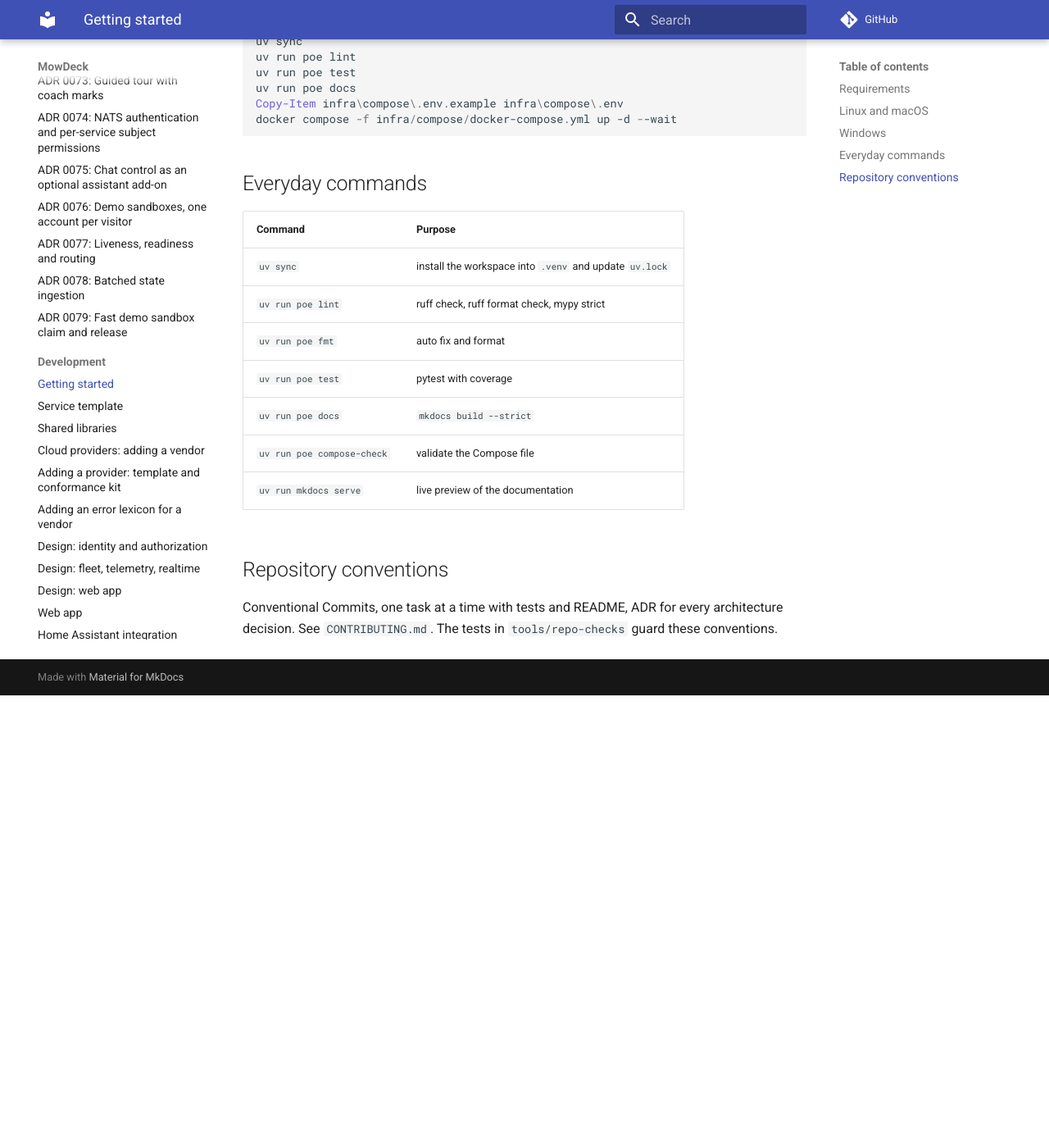
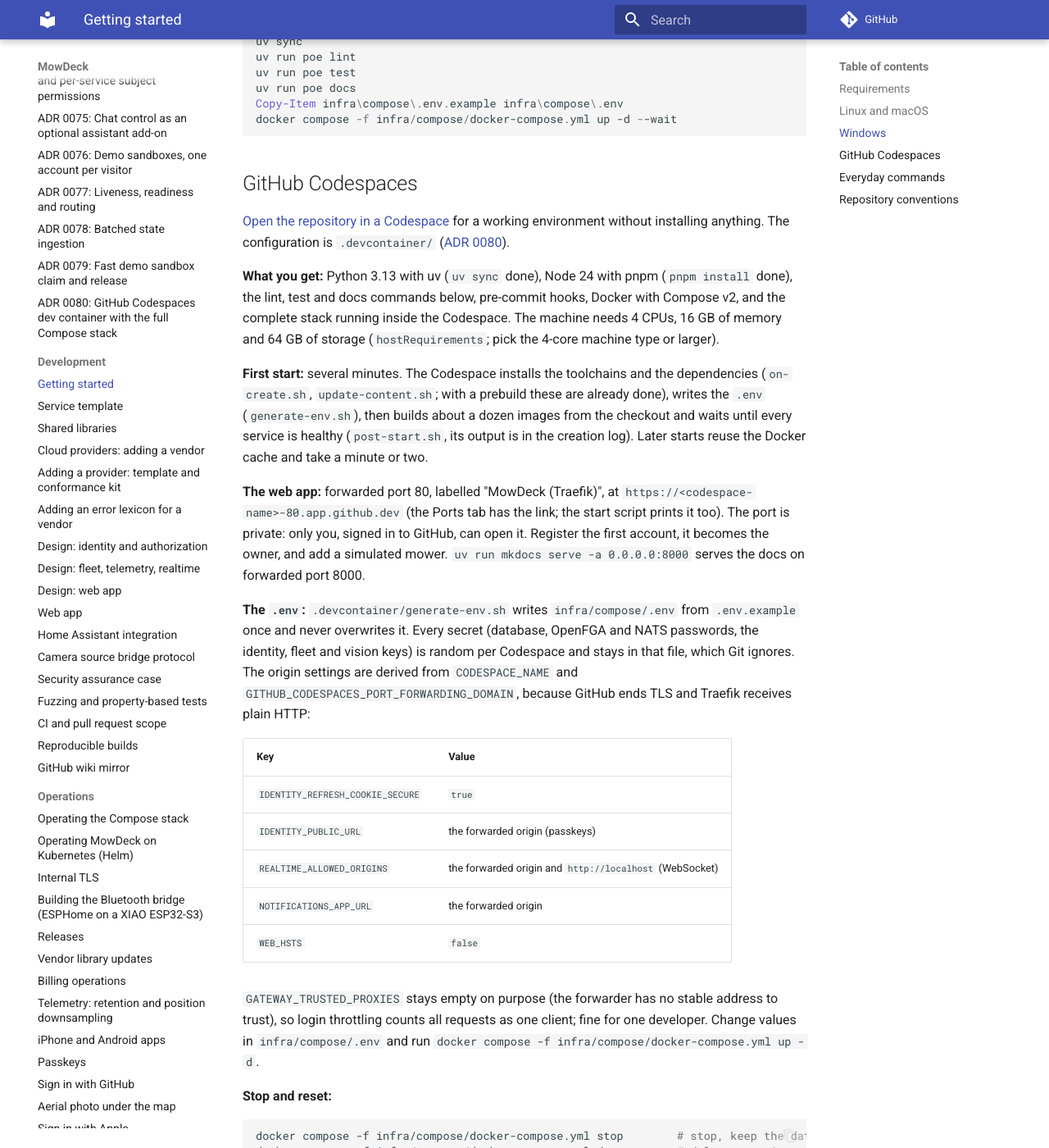
Before and after one commit to lukislp/mowdeck, an MkDocs documentation site: the page built from docs/dev/getting-started.md, in a window 1280 px wide and 1400 px high, scrolled down 723 px. Shown: the whole window at 82% size. Built offline with MkDocs 1.6.1 and Material for MkDocs 9.7.7, drawn with Linux system fonts in a browser that asks for light colours; comment, search, counter and statistics services are not loaded; before the commit the page ends 1571 px from its top, so only the background shows below that; some of the changed text lies outside the part shown.

Commit message:
chore: GitHub Codespaces dev container with the full Compose stack (#319)
* feat: GitHub Codespaces dev container with the full Compose stack

Adds .devcontainer (Python 3.13, Node 24, uv, pnpm, Docker-in-Docker) that installs the toolchains, writes a per-Codespace .env with random secrets and the forwarded origin, and starts the Compose stack on every start. Documents it in the getting-started guide and ADR 0080.

Signed-off-by: lkoerber <155678024+lukislp@users.noreply.github.com>

* chore: split the dev container lifecycle so a Codespaces prebuild ships the toolchains and dependencies

onCreateCommand installs uv and pnpm, updateContentCommand runs uv sync, pnpm install and the pre-commit hook (both run in a prebuild, the latter again when a Codespace opens from an older prebuild), postCreateCommand writes the per-Codespace .env, postStartCommand starts the stack. The Codespaces badge moves into the badge row at the top of the README.

Signed-off-by: lkoerber <155678024+lukislp@users.noreply.github.com>

---------

Signed-off-by: lkoerber <155678024+lukislp@users.noreply.github.com>
Co-authored-by: lktec-bot[bot] <352987682+lktec-bot[bot]@users.noreply.github.com>

````diff
--- /dev/null
+++ b/docs/adr/0080-codespaces-dev-container.md
@@ -0,0 +1,43 @@
+# ADR 0080: GitHub Codespaces dev container with the full Compose stack
+
+## Status
+
+Accepted (2026-11-07).
+
+## Context
+
+A contributor needs Python 3.13, uv, Node 24, pnpm, Docker with Compose v2 and the docs toolchain, plus a stack that is running before they can try a change. Getting that on a fresh machine takes an afternoon. GitHub Codespaces can provide it in a browser tab, if the Compose stack runs inside the Codespace and its web app is reached through GitHub's port forwarding.
+
+The forwarder changes what the stack sees. A Codespace's port 80 is published as `https://$CODESPACE_NAME-80.$GITHUB_CODESPACES_PORT_FORWARDING_DOMAIN`. TLS ends at the forwarder; Traefik receives plain HTTP, with a forwarder address as the TCP peer. Several settings depend on the public origin: the refresh cookie's `Secure` flag, the realtime WebSocket's origin check, the passkey host name, links in notifications, and HSTS.
+
+## Decision
+
+One configuration, `.devcontainer/`, no variants:
+
+- The base image `mcr.microsoft.com/devcontainers/python:1-3.13-bookworm` with the Dev Container features for Node (pinned to `.node-version`), Docker-in-Docker and the GitHub CLI. uv is installed at the version of `UV_IMAGE` in `infra/compose/.env.example`, pnpm through Corepack at the version of `package.json` (`packageManager`), so the Codespace and the stack's images agree.
+- `hostRequirements` of 4 CPUs, 16 GB of memory and 64 GB of storage, because the stack builds about a dozen images from the checkout.
+- The lifecycle commands are split so that a Codespaces prebuild can do the heavy part: `onCreateCommand` (`on-create.sh`) installs uv and pnpm, `updateContentCommand` (`update-content.sh`) runs `uv sync`, `pnpm install` and installs the pre-commit hook; both run when the container is built, also inside a prebuild, and `updateContentCommand` runs again when a Codespace opens from a prebuild older than the branch. `postCreateCommand` (`generate-env.sh`) writes `infra/compose/.env` once per Codespace, never in a prebuild, because the secrets and the public origin belong to one Codespace. `postStartCommand` (`post-start.sh`) runs `docker compose up -d --build --wait` on every start, which is idempotent and quick when the Docker cache is warm; the image builds stay out of the prebuild because the Docker daemon is not reliably available there.
+- `generate-env.sh` writes the `.env` from `.env.example` and never overwrites an existing one. Every secret (the PostgreSQL passwords, the OpenFGA key, the NATS passwords through `nats-passwords.sh`, the identity, fleet and vision keys) is random and per Codespace. Nothing secret is committed; `.env` is git-ignored.
+- The values derived from the public origin `https://$CODESPACE_NAME-80.$GITHUB_CODESPACES_PORT_FORWARDING_DOMAIN`:
+
+  | Key | Value | Why |
+  | --- | --- | --- |
+  | `IDENTITY_REFRESH_COOKIE_SECURE` | `true` | The browser talks HTTPS to the forwarder, so the refresh cookie gets the `Secure` flag as in any HTTPS installation. |
+  | `REALTIME_ALLOWED_ORIGINS` | the origin and `http://localhost` | The browser sends the forwarded origin on the WebSocket; the default `http://localhost` would refuse it. |
+  | `IDENTITY_PUBLIC_URL` | the origin | Passkeys are bound to this host name and need HTTPS. |
+  | `NOTIFICATIONS_APP_URL` | the origin | Links in notifications. |
+  | `WEB_HSTS` | `false` | The host name disappears with the Codespace, so the browser should not pin it for a year. |
+
+- `GATEWAY_TRUSTED_PROXIES` and `GATEWAY_CLIENT_IP_DEPTH` stay empty. Traefik then replaces `X-Forwarded-*` with its own view of the connection. The forwarder's address is not a documented, stable range, so naming it would be a guess, and trusting a wide range would let a client fake its address. The only consumer of `X-Forwarded-Proto` here is HSTS (off), plus the disabled billing service. The cost: every request appears to come from one address, so Identity's per-IP login throttling is one shared bucket. That is acceptable for a development environment with one user.
+- The Codespace's ports are private by default (GitHub authenticates every request to the forwarded URL); the setup does not make them public.
+
+Options considered: Docker Compose through the repository's own services only (no Compose stack), which would leave the web app without its backend; a Compose-based dev container with the stack as sibling containers, which needs the Docker socket of the host and is not available in Codespaces; a separate configuration for a lightweight Codespace without the stack, which doubles the maintenance for a machine size that is not enough for the web build anyway.
+
+## Consequences
+
+- "Open in Codespaces" gives a contributor a working checkout with the stack running and the web app open; the first start takes several minutes (toolchains, then the image builds), later starts are fast.
+- It needs a machine type with 4 CPUs and 16 GB; the free tier's smaller machines are refused by `hostRequirements`.
+- What a Codespace cannot do: the Bluetooth bridge, the Matter server (host networking and mDNS) and the other host-network profiles are not available; a mower is simulated or linked through its cloud.
+- Nothing else depends on the public origin: the web app and the APIs use relative URLs and the Host header they receive, and no service has a setting for the forwarder's address beyond the ones above.
+- Verification of the forwarded flow (registration, login, WebSocket) can only be done in a real Codespace; the CI of this repository checks the files, not a Codespace.
+- Follow-up: if the forwarder turns out to send a reliable `X-Forwarded-For`, trusting it with `GATEWAY_CLIENT_IP_DEPTH=1` would give per-client throttling.
--- a/docs/adr/README.md
+++ b/docs/adr/README.md
@@ -83,3 +83,4 @@ Every architecture decision is recorded as an ADR in a MADR-like format with the
 | [0077](0077-liveness-readiness-and-routing.md) | Liveness, readiness and routing | Accepted |
 | [0078](0078-batched-state-ingestion.md) | Batched state ingestion | Accepted |
 | [0079](0079-fast-sandbox-lifecycle.md) | Fast demo sandbox claim and release | Accepted |
+| [0080](0080-codespaces-dev-container.md) | GitHub Codespaces dev container with the full Compose stack | Accepted |
--- a/docs/dev/getting-started.md
+++ b/docs/dev/getting-started.md
@@ -33,6 +33,39 @@ Copy-Item infra\compose\.env.example infra\compose\.env
 docker compose -f infra/compose/docker-compose.yml up -d --wait
 ```
 
+## GitHub Codespaces
+
+[Open the repository in a Codespace](https://codespaces.new/lukislp/mowdeck?quickstart=1) for a working environment without installing anything. The configuration is `.devcontainer/` ([ADR 0080](../adr/0080-codespaces-dev-container.md)).
+
+**What you get:** Python 3.13 with uv (`uv sync` done), Node 24 with pnpm (`pnpm install` done), the lint, test and docs commands below, pre-commit hooks, Docker with Compose v2, and the complete stack running inside the Codespace. The machine needs 4 CPUs, 16 GB of memory and 64 GB of storage (`hostRequirements`; pick the 4-core machine type or larger).
+
+**First start:** several minutes. The Codespace installs the toolchains and the dependencies (`on-create.sh`, `update-content.sh`; with a prebuild these are already done), writes the `.env` (`generate-env.sh`), then builds about a dozen images from the checkout and waits until every service is healthy (`post-start.sh`, its output is in the creation log). Later starts reuse the Docker cache and take a minute or two.
+
+**The web app:** forwarded port 80, labelled "MowDeck (Traefik)", at `https://<codespace-name>-80.app.github.dev` (the Ports tab has the link; the start script prints it too). The port is private: only you, signed in to GitHub, can open it. Register the first account, it becomes the owner, and add a simulated mower. `uv run mkdocs serve -a 0.0.0.0:8000` serves the docs on forwarded port 8000.
+
+**The `.env`:** `.devcontainer/generate-env.sh` writes `infra/compose/.env` from `.env.example` once and never overwrites it. Every secret (database, OpenFGA and NATS passwords, the identity, fleet and vision keys) is random per Codespace and stays in that file, which Git ignores. The origin settings are derived from `CODESPACE_NAME` and `GITHUB_CODESPACES_PORT_FORWARDING_DOMAIN`, because GitHub ends TLS and Traefik receives plain HTTP:
+
+| Key | Value |
+| --- | --- |
+| `IDENTITY_REFRESH_COOKIE_SECURE` | `true` |
+| `IDENTITY_PUBLIC_URL` | the forwarded origin (passkeys) |
+| `REALTIME_ALLOWED_ORIGINS` | the forwarded origin and `http://localhost` (WebSocket) |
+| `NOTIFICATIONS_APP_URL` | the forwarded origin |
+| `WEB_HSTS` | `false` |
+
+`GATEWAY_TRUSTED_PROXIES` stays empty on purpose (the forwarder has no stable address to trust), so login throttling counts all requests as one client; fine for one developer. Change values in `infra/compose/.env` and run `docker compose -f infra/compose/docker-compose.yml up -d`.
+
+**Stop and reset:**
+
+```bash
+docker compose -f infra/compose/docker-compose.yml stop        # stop, keep the data
+docker compose -f infra/compose/docker-compose.yml down -v     # delete containers and data
+rm infra/compose/.env && .devcontainer/generate-env.sh         # new secrets (after down -v)
+.devcontainer/post-start.sh                                    # start again
+```
+
+**Limits:** no Bluetooth bridge, no Matter server and none of the host-network profiles (a Codespace has no access to your LAN, USB or mDNS); mowers are simulated or linked through the manufacturer's cloud. The Codespace stops after its idle timeout and the stack starts again with it.
+
 ## Everyday commands
 
 | Command | Purpose |
--- a/mkdocs.yml
+++ b/mkdocs.yml
@@ -126,6 +126,7 @@ nav:
       - adr/0077-liveness-readiness-and-routing.md
       - adr/0078-batched-state-ingestion.md
       - adr/0079-fast-sandbox-lifecycle.md
+      - adr/0080-codespaces-dev-container.md
   - Development:
       - dev/getting-started.md
       - dev/service-template.md
````
Also changed, not shown: README.md (+4 -0 lines), 5 other files.
